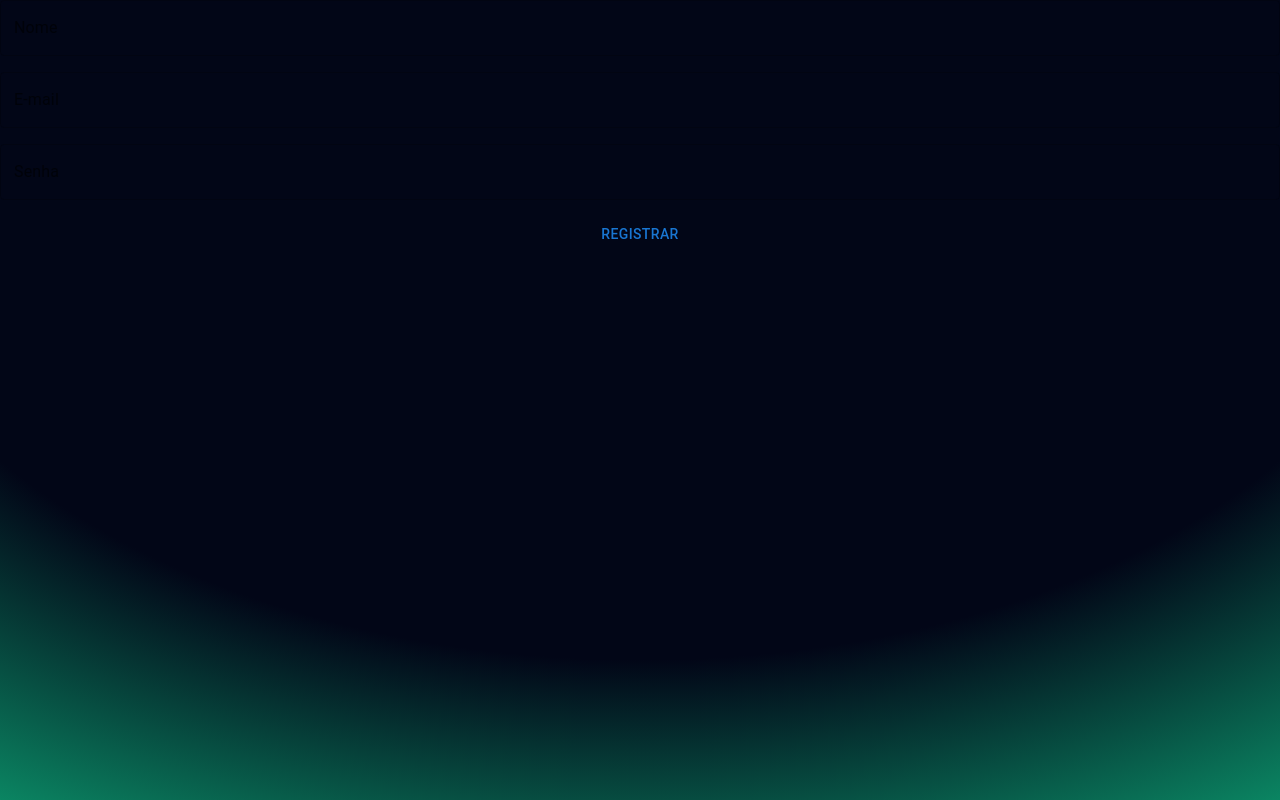
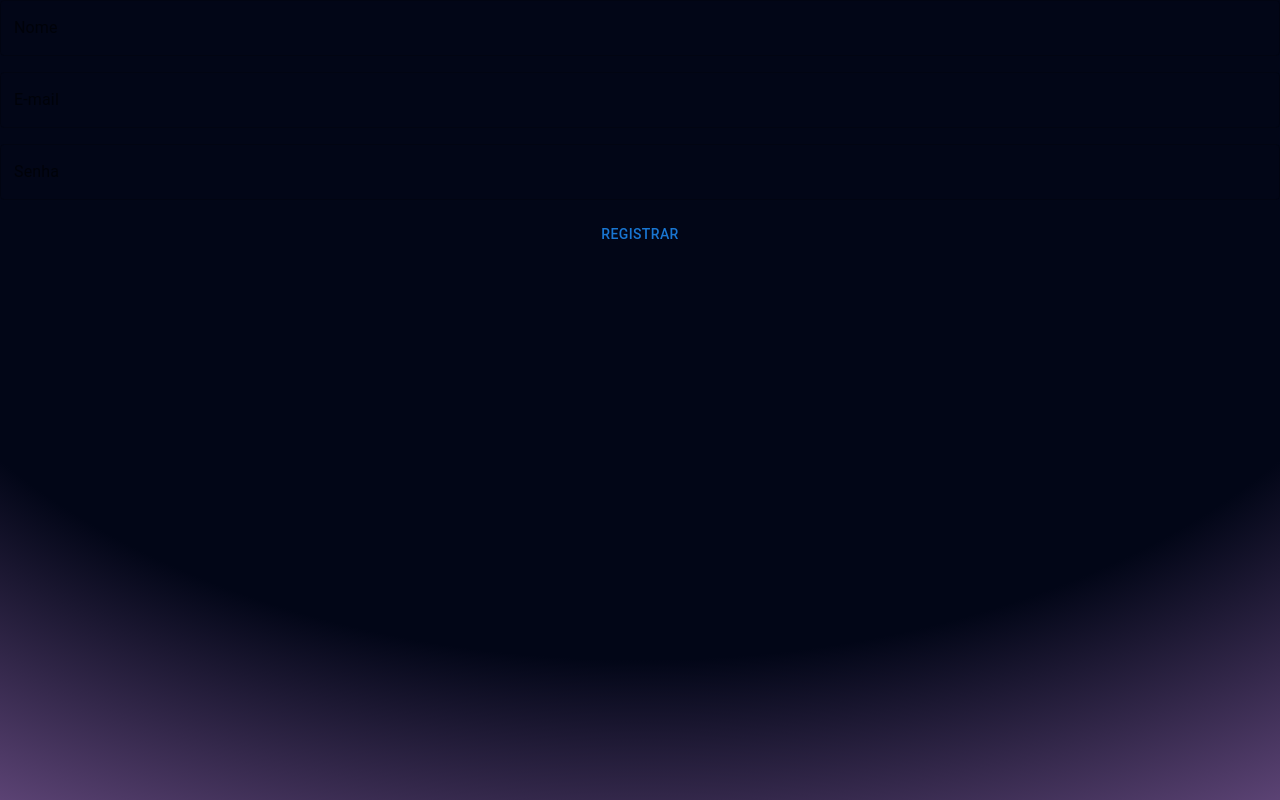
Before and after one commit to MarceloRodriguesOliveira/dev-service-hub, a Next.js app: page /login in a window 1280 px wide. Built offline with nearby package versions, Linux system fonts and the light colour scheme.

Commit message:
style: finished aurora gradient animation

```diff
--- a/app/components/auroraGradient/auroraGradientAnimated.tsx
+++ b/app/components/auroraGradient/auroraGradientAnimated.tsx
@@ -1,14 +1,36 @@
-const STATIC_COLOR = "#13FFAA";
+"use client";
+const COLORS_TOP = ["#13FFAA", "#1E67C6", "#CE84CF", "#DD335C"];
+import {
+  motion,
+  useMotionValue,
+  useMotionTemplate,
+  animate,
+} from "motion/react";
+import { useEffect } from "react";
 
 export default function AuroraGradient({
   children,
 }: {
   children: React.ReactNode;
 }) {
-  const backgroundImage = `radial-gradient(125% 125% at 50% 20%, #020617 50%, ${STATIC_COLOR})`;
+  const color = useMotionValue(COLORS_TOP[0]);
+
+  useEffect(() => {
+    animate(color, COLORS_TOP, {
+      ease: "easeInOut",
+      duration: 10,
+      repeat: Infinity,
+      repeatType: "mirror",
+    });
+  }, [color]);
+
+  const backgroundImage = useMotionTemplate`radial-gradient(125% 125% at 50% 20%, #020617 50%, ${color})`;
   return (
-    <section style={{ backgroundImage }} className="relative min-h-screen">
+    <motion.section
+      style={{ backgroundImage }}
+      className="relative min-h-screen"
+    >
       {children}
-    </section>
+    </motion.section>
   );
 }
```
